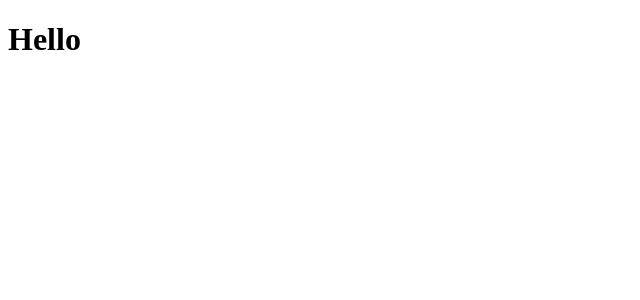
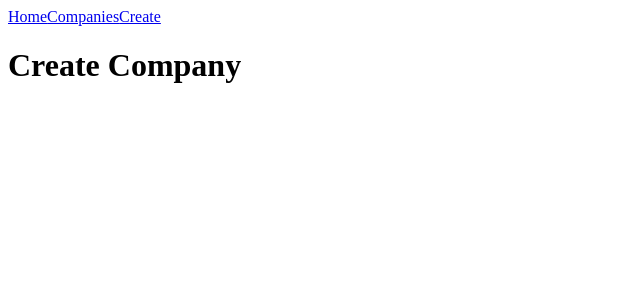
Before and after one commit to GeorgiYosifov/Transport-Company, a React (Create React App) app in the folder ui/: page /companies/create in a window 1280 px wide. Shown: the top 300 px of the page, without its empty margins (0-640 px from the left). Built offline with nearby package versions, Linux system fonts and the light colour scheme.

Commit message:
Add react routing (#5)
* Install react-router-dom@6.2.1

* Add empty routes and nav

```diff
--- a/ui/package.json
+++ b/ui/package.json
@@ -9,7 +9,8 @@
     "react": "17.0.2",
     "react-dom": "17.0.2",
     "react-scripts": "5.0.0",
-    "web-vitals": "2.1.0"
+    "web-vitals": "2.1.0",
+    "react-router-dom": "6.2.1"
   },
   "scripts": {
     "start": "react-scripts start",
--- a/ui/src/App.js
+++ b/ui/src/App.js
@@ -1,7 +1,14 @@
+import { BrowserRouter } from 'react-router-dom';
+import Nav from './components/nav';
+import Pages from './pages';
+
 const App = () => {
   return (
-    <h1>Hello</h1>
-  )
-}
+    <BrowserRouter>
+      <Nav />
+      <Pages />
+    </BrowserRouter>
+  );
+};
 
 export default App;
--- /dev/null
+++ b/ui/src/components/nav.js
@@ -0,0 +1,13 @@
+import { Link } from 'react-router-dom';
+
+const Nav = () => {
+  return (
+    <nav>
+      <Link to="/">Home</Link>
+      <Link to="companies">Companies</Link>
+      <Link to="companies/create">Create</Link>
+    </nav>
+  );
+};
+
+export default Nav;
--- /dev/null
+++ b/ui/src/pages/companies.js
@@ -0,0 +1,5 @@
+const Companies = () => {
+  return <h1>Compaies</h1>;
+};
+
+export default Companies;
--- /dev/null
+++ b/ui/src/pages/company.js
@@ -0,0 +1,28 @@
+import { useEffect } from 'react';
+import { useParams } from 'react-router-dom';
+
+const fetchCompanyData = (id) => {
+  return Promise.resolve({
+    id,
+    name: 'Union Ivkoni',
+    clients: [{ id: 1, name: 'Ivan' }],
+    vehicles: [
+      {
+        id: 1,
+        type: 'Bus',
+      },
+    ],
+  });
+};
+
+const Company = () => {
+  const { id } = useParams();
+  useEffect(() => {
+    fetchCompanyData(id).then((data) => {
+      console.log(data);
+    });
+  }, [id]);
+  return <div>Company data</div>;
+};
+
+export default Company;
--- /dev/null
+++ b/ui/src/pages/create-company.js
@@ -0,0 +1,5 @@
+const CreateCompany = () => {
+  return <h1>Create Company</h1>;
+};
+
+export default CreateCompany;
--- /dev/null
+++ b/ui/src/pages/home.js
@@ -0,0 +1,5 @@
+const Home = () => {
+  return <h1>Home</h1>
+}
+
+export default Home;
--- /dev/null
+++ b/ui/src/pages/index.js
@@ -0,0 +1,22 @@
+import { Routes, Route } from 'react-router-dom';
+
+import App from '../App';
+import Companies from './companies';
+import CreateCompany from './create-company';
+import Company from './company';
+import Home from './home';
+
+const Pages = () => {
+  return (
+    <Routes>
+      <Route index element={<Home />} />
+      <Route path="companies">
+        <Route index element={<Companies />} />
+        <Route path="create" element={<CreateCompany />} />
+        <Route path=":id" element={<Company />} />
+      </Route>
+    </Routes>
+  );
+};
+
+export default Pages;
```
Also changed, not shown: 1 other file (tests, documents, lock files or other folders).
